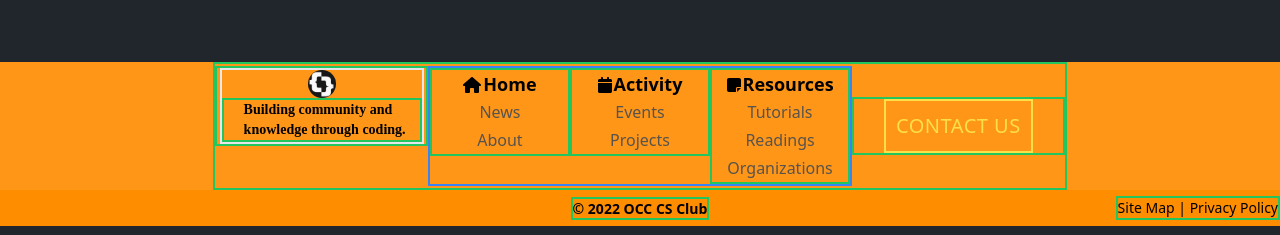
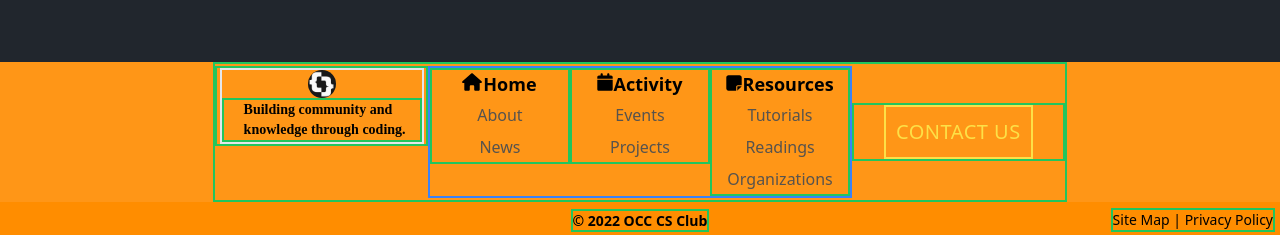
Before and after one commit to Computer-Science-Club-OCC/Computer-Science-Club-OCC.github.io, a React (Vite) app in the folder client/: page /homepage in a window 1280 px wide. Shown: the part 1696-1931 px from the top of the page. Built offline with nearby package versions, Linux system fonts and the light colour scheme.

Commit message:
added underline animation, changed icon/title sizes, and resized containers

```diff
--- a/client/src/components/footer/Footer.jsx
+++ b/client/src/components/footer/Footer.jsx
@@ -25,21 +25,21 @@ function Footer() {
 						<li className="footer-link-container-header m-auto">
 							<Link to="/homepage" className="footer-link">
 								<span className="mr-0.5">
-									<FontAwesomeIcon icon={faHouse} />
+									<FontAwesomeIcon className="scale-110 mb-[3px]" icon={faHouse} />
 								</span>
-								<span className="footer-title text-lg after:absolute after:w-full after:bg-blue-500 after:origin-bottom-right after:scale-x-0 after:h-[3px] after:bottom-0 after:right-0 after:transition-transform hover:after:scale-x-1 after:mb-[-2px] hover:after:origin-bottom-left">
+								<span className="footer-title relative inline-block no-underline text-lg after:absolute after:w-0 after:h-[2px] after:block after:bg-yellow-300 after:right-0 after:transition-[width] after:ease-in-out after:duration-[.5s] hover:after:w-full hover:after:left-0 hover:after:bg-yellow-300">
 									<strong>Home</strong>
 								</span>
 							</Link>
 						</li>
 						<li className="footer-link-container mx-auto my-0.5 text-stone-600">
-							<Link to="/homepage" className="footer-sublink after:absolute after:w-full after:bg-yellow-500 after:origin-bottom-right after:scale-x-0 after:h-[10px] after:bottom-0 after:right-0 after:transition after:transform after:duration-[1s] after:ease-[cubic-bezier(0, 0, 0.44, 1.1)] hover:after:scale-x-1 hover:after:origin-bottom-left">
-								<span className="sublink-name text-base">News</span>
+							<Link to="/homepage" className="footer-sublink relative inline-block no-underline text-lg after:absolute after:w-0 after:h-[2px] after:block after:bg-yellow-300 after:right-0 after:transition-[width] after:ease-in-out after:duration-[.5s] hover:after:w-full hover:after:left-0 hover:after:bg-yellow-300">
+								<span className="sublink-name text-base">About</span>
 							</Link>
 						</li>
 						<li className="footer-link-container mx-auto my-0.5 text-stone-600">
-							<Link to="/homepage">
-								<span className="sublink-name text-base">About</span>
+							<Link to="/homepage" className="footer-sublink relative inline-block no-underline text-lg after:absolute after:w-0 after:h-[2px] after:block after:bg-yellow-300 after:right-0 after:transition-[width] after:ease-in-out after:duration-[.5s] hover:after:w-full hover:after:left-0 hover:after:bg-yellow-300">
+								<span className="sublink-name text-base">News</span>
 							</Link>
 						</li>
 					</ul>
@@ -47,20 +47,20 @@ function Footer() {
 						<li className="footer-link-container-header m-auto">
 							<Link to="" className="footer-link">
 								<span className="mr-0.5">
-								<FontAwesomeIcon icon={faCalendar} />
+								<FontAwesomeIcon className="scale-110 mb-[3px]" icon={faCalendar} />
 								</span>
-								<span className="footer-title text-lg">
+								<span className="footer-title text-lg relative inline-block no-underline text-lg after:absolute after:w-0 after:h-[2px] after:block after:bg-yellow-300 after:right-0 after:transition-[width] after:ease-in-out after:duration-[.5s] hover:after:w-full hover:after:left-0 hover:after:bg-yellow-300">
 									<strong>Activity</strong>
 								</span>
 							</Link>
 						</li>
 						<li className="footer-link-container mx-auto my-0.5 text-stone-600">
-							<Link to="/activity/events" className="footer-sublink">
+							<Link to="/activity/events" className="footer-sublink relative inline-block no-underline text-lg after:absolute after:w-0 after:h-[2px] after:block after:bg-yellow-300 after:right-0 after:transition-[width] after:ease-in-out after:duration-[.5s] hover:after:w-full hover:after:left-0 hover:after:bg-yellow-300">
 								<span className="sublink-name text-base">Events</span>
 							</Link>
 						</li>
 						<li className="footer-link-container mx-auto my-0.5 text-stone-600">
-							<Link to="/activity/projects" className="footer-sublink">
+							<Link to="/activity/projects" className="footer-sublink relative inline-block no-underline text-lg after:absolute after:w-0 after:h-[2px] after:block after:bg-yellow-300 after:right-0 after:transition-[width] after:ease-in-out after:duration-[.5s] hover:after:w-full hover:after:left-0 hover:after:bg-yellow-300">
 								<span className="sublink-name text-base">Projects</span>
 							</Link>
 						</li>
@@ -73,9 +73,9 @@ function Footer() {
 								state={{ option: 1 }}
 							>
 								<span className="mr-0.5">
-								<FontAwesomeIcon icon={faNoteSticky} />
+								<FontAwesomeIcon className="scale-110 mb-[2px]" icon={faNoteSticky} />
 								</span>
-								<span className="footer-title text-lg">
+								<span className="footer-title text-lg relative inline-block no-underline text-lg after:absolute after:w-0 after:h-[2px] after:block after:bg-yellow-300 after:right-0 after:transition-[width] after:ease-in-out after:duration-[.5s] hover:after:w-full hover:after:left-0 hover:after:bg-yellow-300">
 									<strong>Resources</strong>
 								</span>
 							</Link>
@@ -83,7 +83,7 @@ function Footer() {
 						<li className="footer-link-container mx-auto my-0.5 text-stone-600">
 							<Link
 								to="/resources"
-								className="footer-sublink"
+								className="footer-sublink relative inline-block no-underline text-lg after:absolute after:w-0 after:h-[2px] after:block after:bg-yellow-300 after:right-0 after:transition-[width] after:ease-in-out after:duration-[.5s] hover:after:w-full hover:after:left-0 hover:after:bg-yellow-300"
 								state={{ option: 1 }}
 							>
 								<span className="sublink-name text-base">Tutorials</span>
@@ -92,7 +92,7 @@ function Footer() {
 						<li className="footer-link-container mx-auto my-0.5 text-stone-600">
 							<Link
 								to="/resources"
-								className="footer-sublink"
+								className="footer-sublink relative inline-block no-underline text-lg after:absolute after:w-0 after:h-[2px] after:block after:bg-yellow-300 after:right-0 after:transition-[width] after:ease-in-out after:duration-[.5s] hover:after:w-full hover:after:left-0 hover:after:bg-yellow-300"
 								state={{ option: 2 }}
 							>
 								<span className="sublink-name text-base">Readings</span>
@@ -101,7 +101,7 @@ function Footer() {
 						<li className="footer-link-container mx-auto my-0.5 text-stone-600">
 							<Link
 								to="/resources"
-								className="footer-sublink"
+								className="footer-sublink relative inline-block no-underline text-lg after:absolute after:w-0 after:h-[2px] after:block after:bg-yellow-300 after:right-0 after:transition-[width] after:ease-in-out after:duration-[.5s] hover:after:w-full hover:after:left-0 hover:after:bg-yellow-300"
 								state={{ option: 3 }}
 							>
 								<span className="sublink-name text-base">Organizations</span>
@@ -124,7 +124,7 @@ function Footer() {
 				<span className="m-auto w-fit border-2 border-green-500 text-sm">
 					<strong>&copy; 2022 OCC CS Club</strong>
 				</span>
-				<span className="m-auto absolute right-0 w-fit border-2 border-green-500 text-sm">Site Map | Privacy Policy</span>
+				<span className="m-auto absolute right-[5px] w-fit border-2 border-green-500 text-sm">Site Map | Privacy Policy</span>
 			</div>
 		</footer>
 
--- a/client/src/pages/home/Homepage.jsx
+++ b/client/src/pages/home/Homepage.jsx
@@ -1,7 +1,10 @@
+import { useLocation } from "react-router-dom";
+import { useRef, useEffect } from "react";
 import About from "./components/about/About";
 import ContactUs from "./components/contact-us/ContactUs";
 
 function Home() {
+
 	return (
 		<>
 			<div>Home</div>
--- a/client/tailwind.config.js
+++ b/client/tailwind.config.js
@@ -10,6 +10,9 @@ module.exports = {
 				bounce200: "bounce 1s infinite 200ms",
 				bounce400: "bounce 1s infinite 400ms",
 			},
+			transitionProperty: {
+				'width' : 'width'
+			}
 		},
 		screens: {
 			'md': {'max': '933px'},
```
